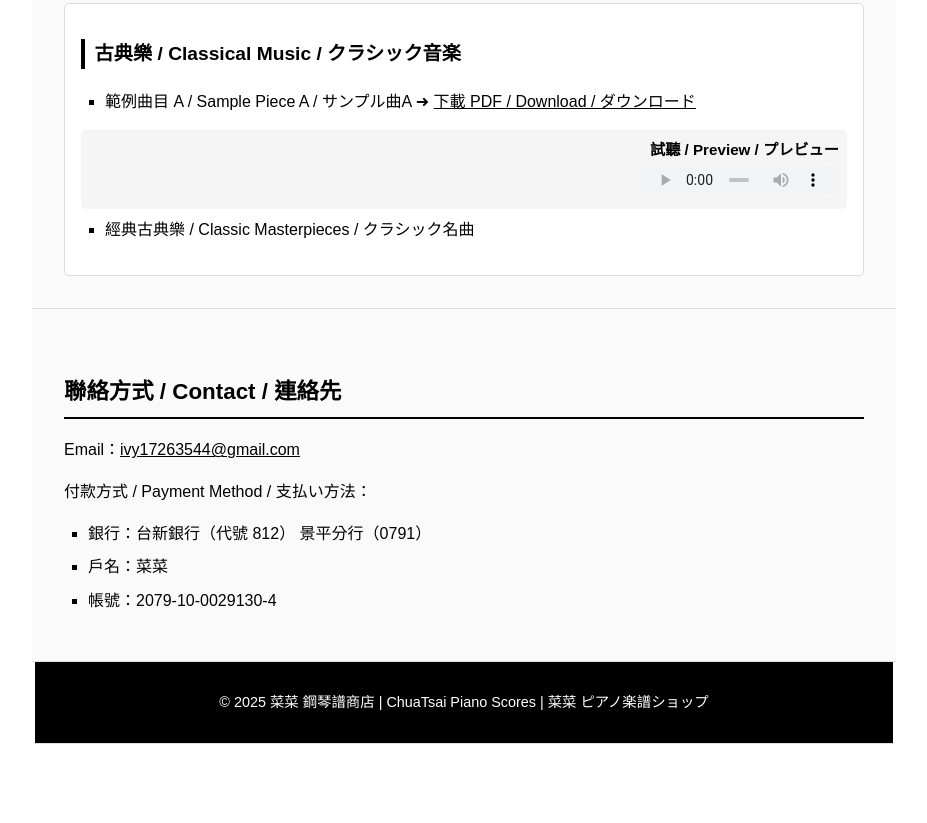
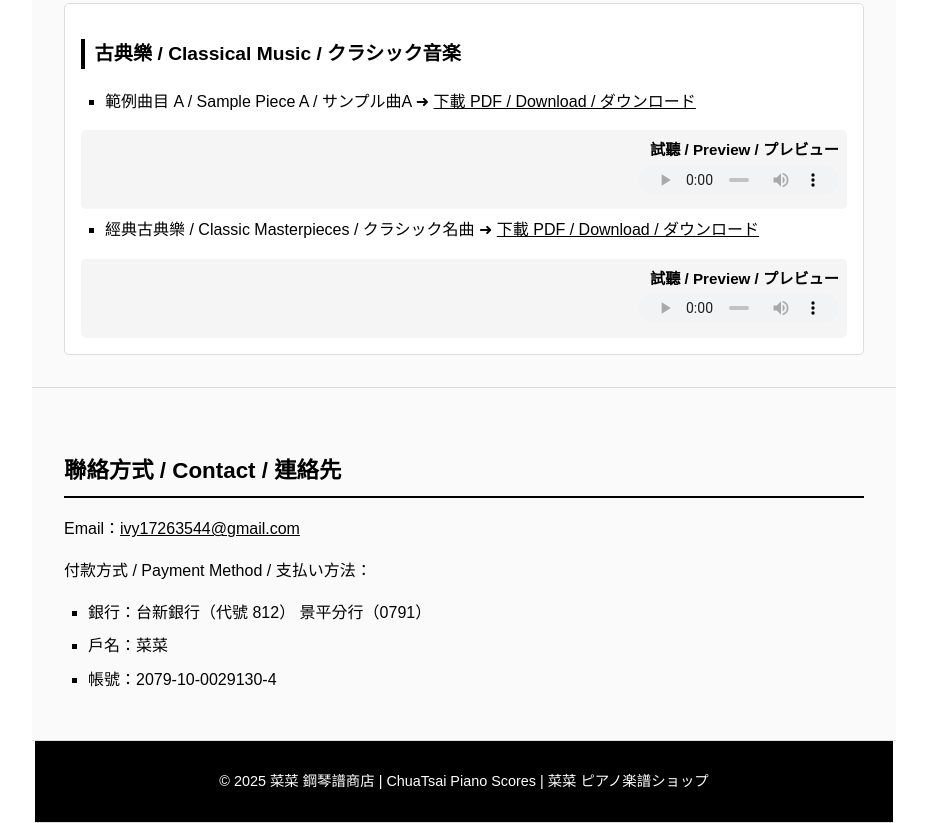
Before and after one commit to lorichua/piano-scores, a plain HTML site: page index.html in a window 1280 px wide. Shown: the part 1323-2146 px from the top of the page, without its empty margins (176-1103 px from the left). Before the commit the page ends 2067 px from the top, so only its background shows below. Drawn offline with Linux system fonts and the light colour scheme.

Commit message:
Update index.html

```diff
--- a/index.html
+++ b/index.html
@@ -164,8 +164,17 @@
       </div>
 
       <ul>
-        <li>經典古典樂 / Classic Masterpieces / クラシック名曲</li>
+        <li>
+          經典古典樂 / Classic Masterpieces / クラシック名曲 ➜
+          <a href="classical_masterpiece.pdf" target="_blank">下載 PDF / Download / ダウンロード</a>
+        </li>
       </ul>
+      <div class="audio-block">
+        <span class="audio-label">試聽 / Preview / プレビュー</span>
+        <audio controls src="classical_masterpiece.mp3">
+          您的瀏覽器不支援 audio 元素。
+        </audio>
+      </div>
     </div>
   </section>
 
```
